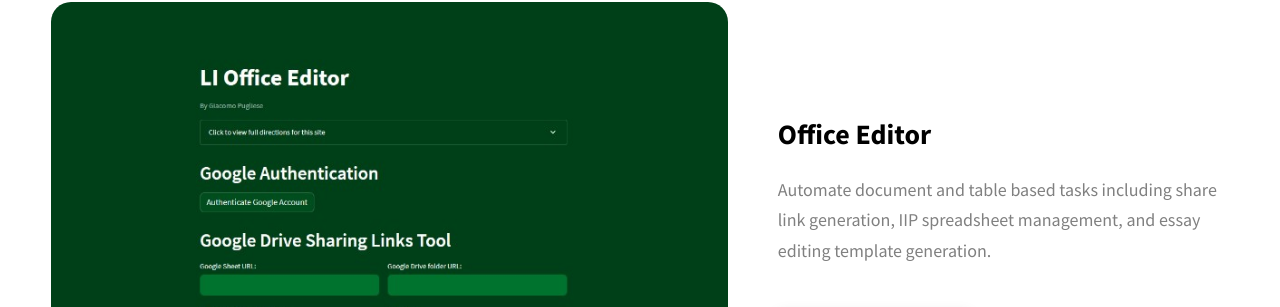
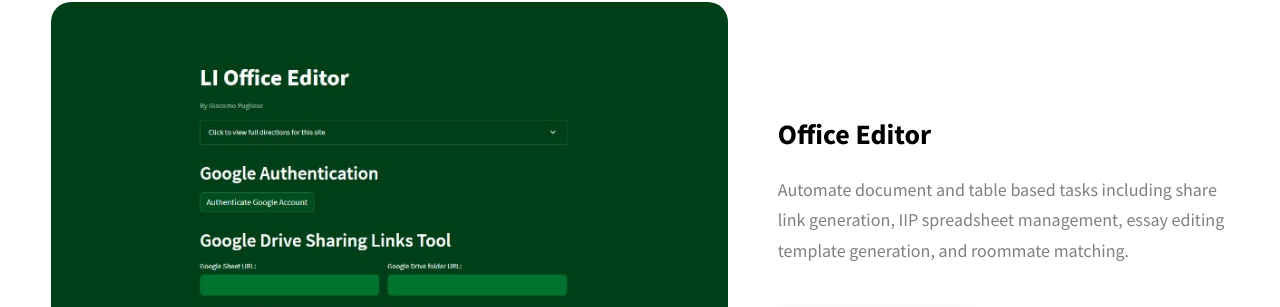
Before and after one commit to GiacomoPugliese/LITools, a website: page index.html in a window 1280 px wide. Shown: the part 2906-3213 px from the top of the page. Drawn offline with Linux system fonts and the light colour scheme.

Commit message:
matching

```diff
--- a/index.html
+++ b/index.html
@@ -203,7 +203,7 @@
             <div class="projects__row-content">
               <h3 class="projects__row-content-title">Office Editor</h3>
               <p class="projects__row-content-desc">
-                Automate document and table based tasks including share link generation, IIP spreadsheet management, and essay editing template generation.
+                Automate document and table based tasks including share link generation, IIP spreadsheet management, essay editing template generation, and roommate matching.
               </p>
               <a
                 href="https://officeeditor.streamlit.app/"
```
